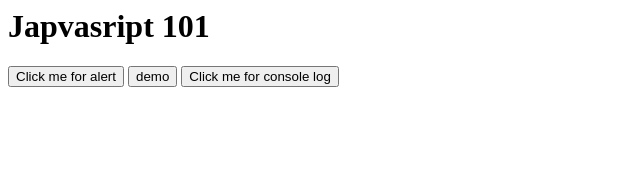
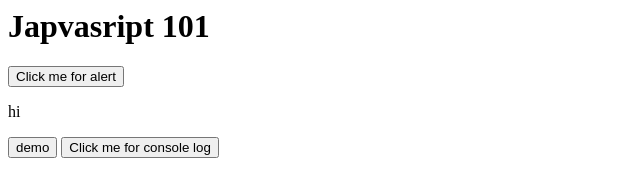
Before and after one commit to Yuuuuu14/DevWeb, a plain HTML site: page week10/inclass/exercise.html in a window 1280 px wide. Both pictures are taken after a click on the button "demo". Shown: the whole page, without its empty margins (0-640 px from the left). Drawn offline with Linux system fonts and the light colour scheme.

Commit message:
initia commit

```diff
--- a/week10/inclass/exercise.html
+++ b/week10/inclass/exercise.html
@@ -3,7 +3,8 @@
     <body>
         <h1>Japvasript 101</h1>
         <button id ="alertButton">Click me for alert</button>
-        <button id ="demo">demo</button>
+        <p id="demo"></p>
+        <button onclick="demo()">demo</button>
         <button id ="console">Click me for console log</button>
         <script src="exercise.js"></script>
     </body>
--- a/week10/inclass/exercise.js
+++ b/week10/inclass/exercise.js
@@ -1,8 +1,8 @@
 document.getElementById("alertButton").onclick = function () {
     let name = "Hi"
     window.alert("nobody can help you");
-};
+}
 function demo(){
-document.getElementById("demo"). innerHTML = "Hello World!";
+    document.getElementById("demo").innerHTML = "hi";
 }
 console.log("Helo World!");
```
